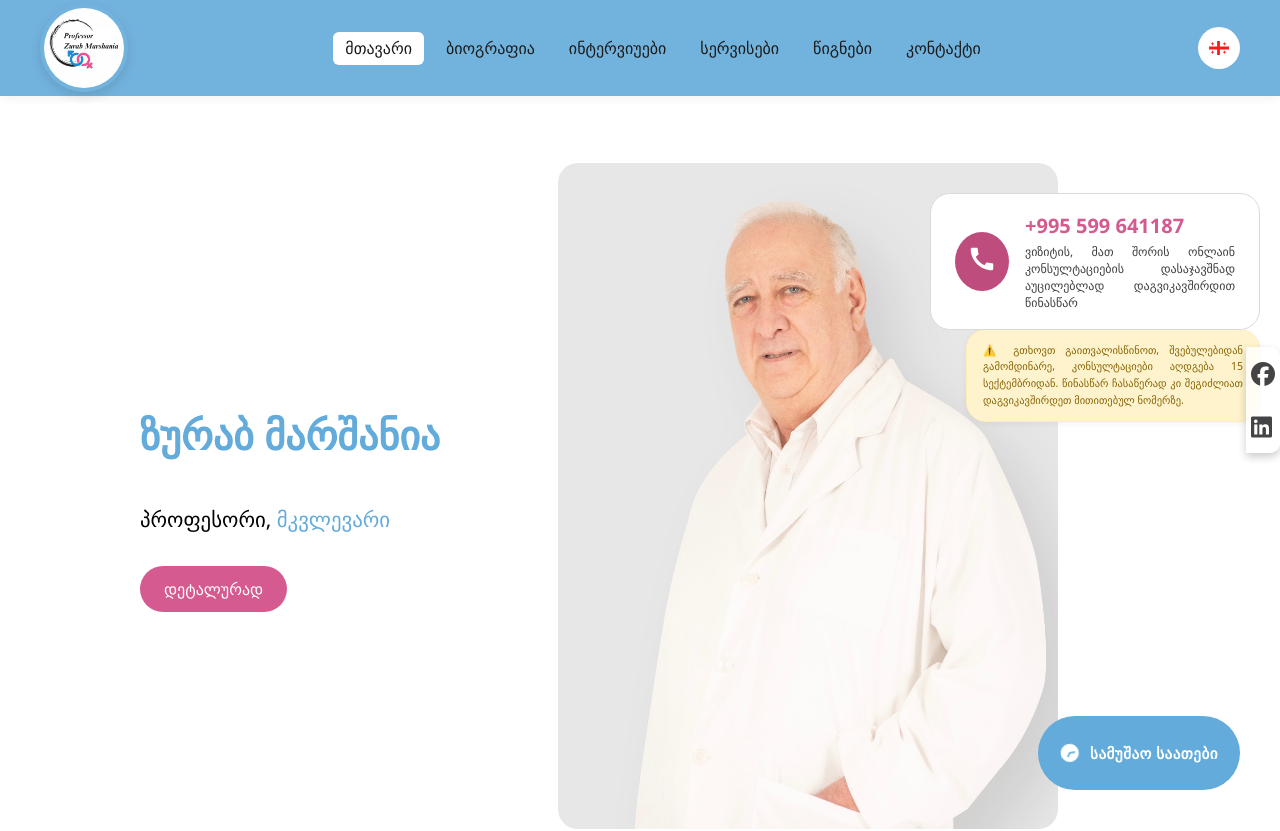
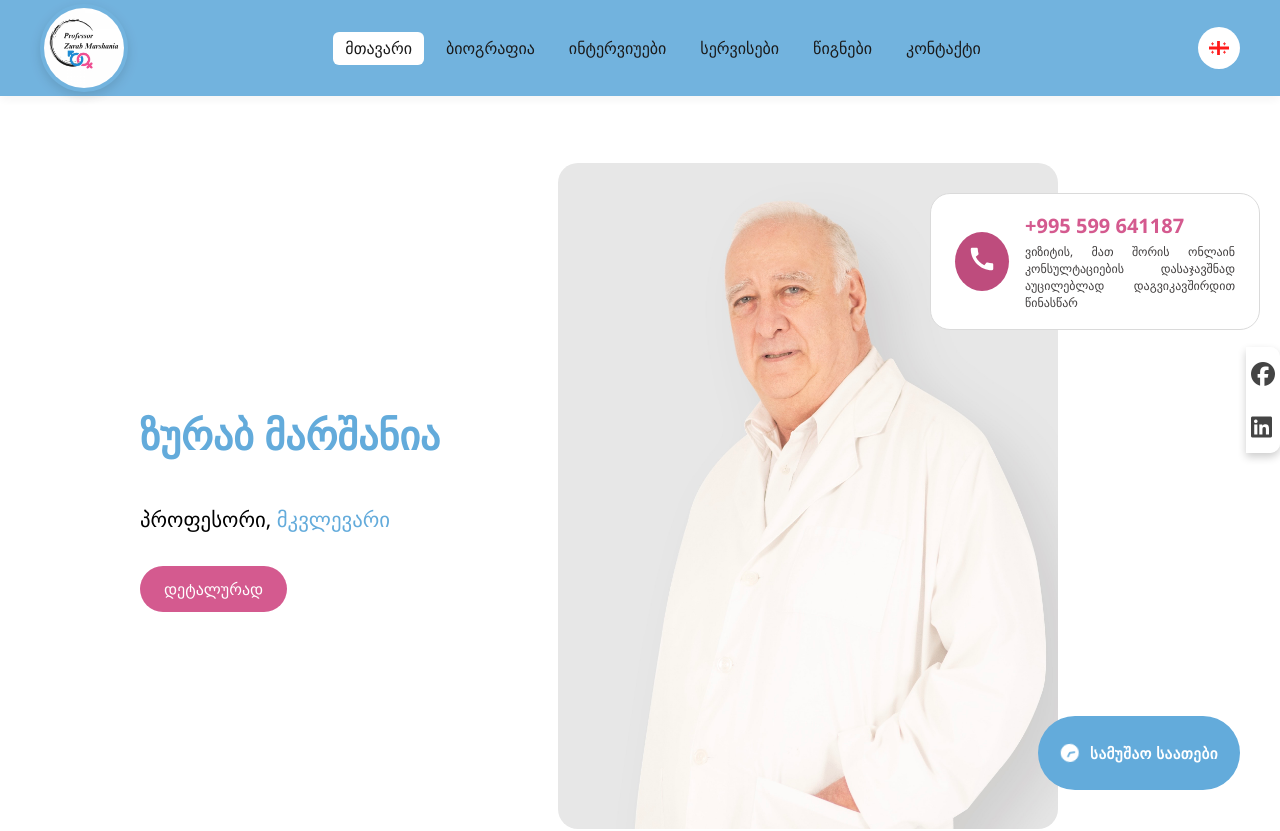
Before and after one commit to bagi24/zurabmarshania, a website: page index.html in a window 1280 px wide. Shown: the top 831 px of the page. Drawn offline with Linux system fonts and the light colour scheme.

Commit message:
remove warning print

```diff
--- a/index.html
+++ b/index.html
@@ -161,11 +161,6 @@
               target="_blank"
               ><i class="fa-brands fa-linkedin"></i
             ></a>
-          </div>
-          <div class="call-text-addition" id="add">
-            ⚠️ გთხოვთ გაითვალისწინოთ, შვებულებიდან გამომდინარე, კონსულტაციები
-            აღდგება 15 სექტემბრიდან. წინასწარ ჩასაწერად კი შეგიძლიათ
-            დაგვიკავშირდეთ მითითებულ ნომერზე.
           </div>
         </div>
       </div>
```
